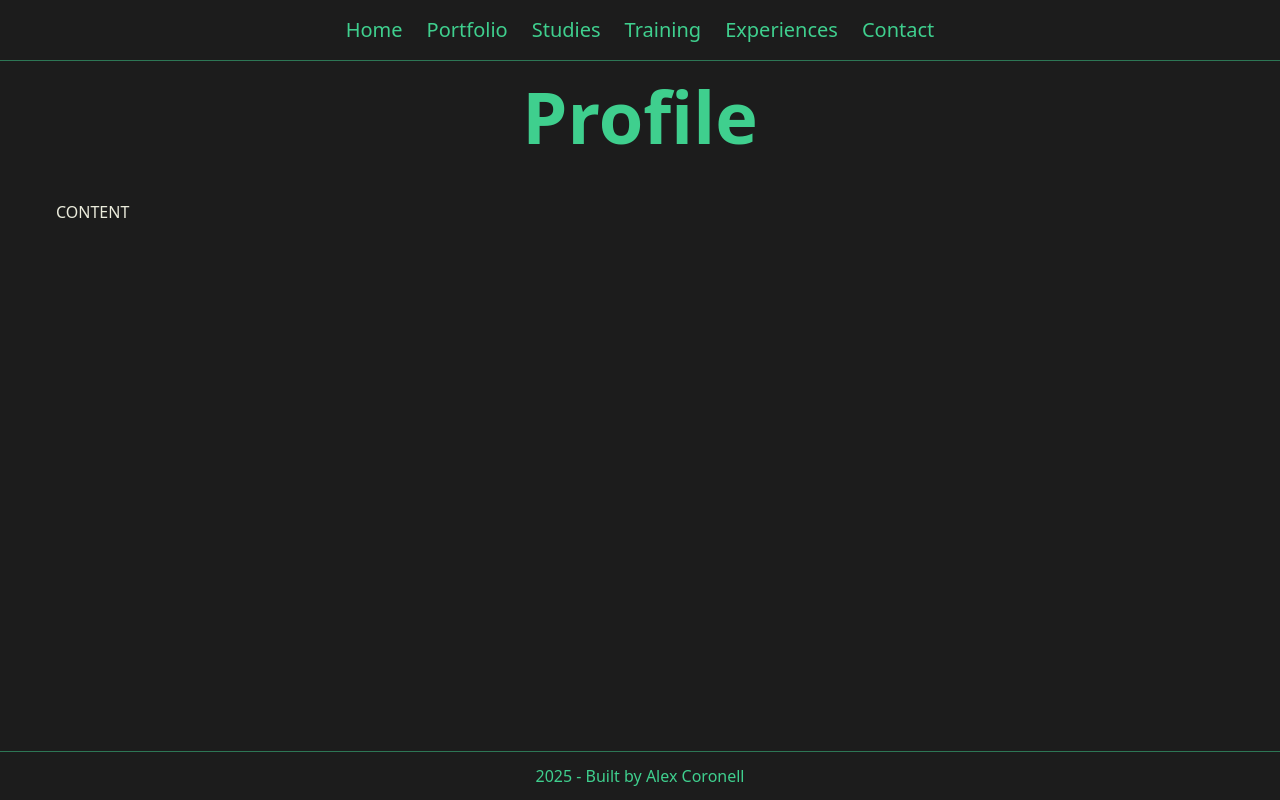
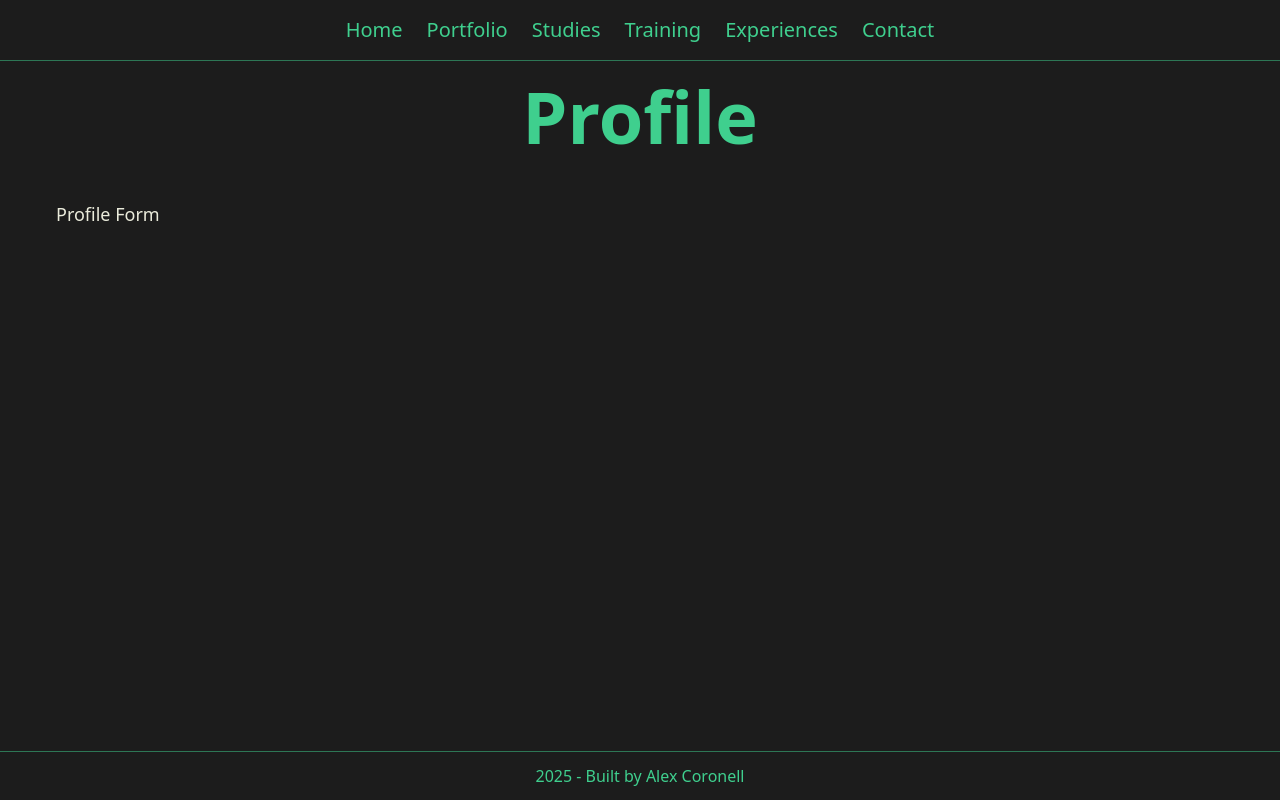
Before and after one commit to alexcoronell/resume-online-next-supabase, a Next.js app: page /admin/profile in a window 1280 px wide. Built offline with nearby package versions, Linux system fonts and the light colour scheme.

Commit message:
Profile form component created

```diff
--- a/app/admin/profile/page.tsx
+++ b/app/admin/profile/page.tsx
@@ -1,6 +1,9 @@
 import SectionPage from '@/components/SectionPage';
+import { ProfileForm } from '@/components/admin/forms/ProfileForm';
 
 export default async function AdminPage() {
   const titlePage = 'Profile';
-  return <SectionPage titlePage={titlePage}>CONTENT</SectionPage>;
+  return <SectionPage titlePage={titlePage}>
+    <ProfileForm />
+  </SectionPage>;
 }
--- /dev/null
+++ b/components/admin/forms/ProfileForm.tsx
@@ -0,0 +1,3 @@
+export function ProfileForm() {
+    return(<p>Profile Form</p>)
+}
```
